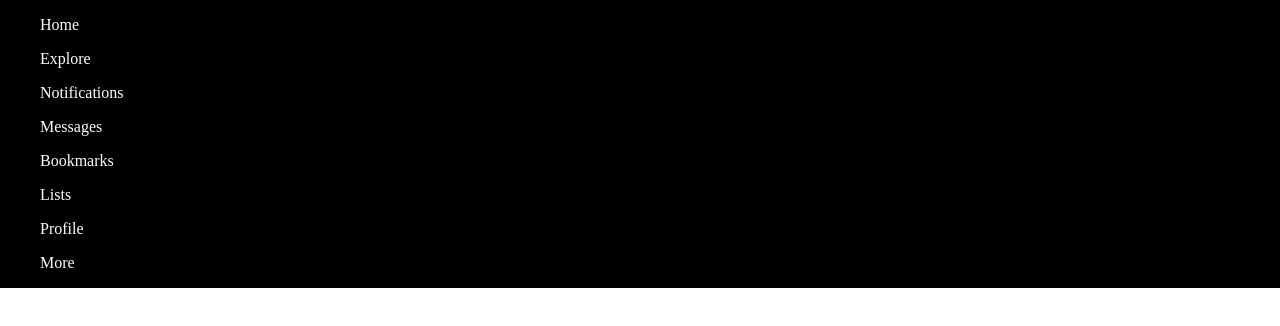
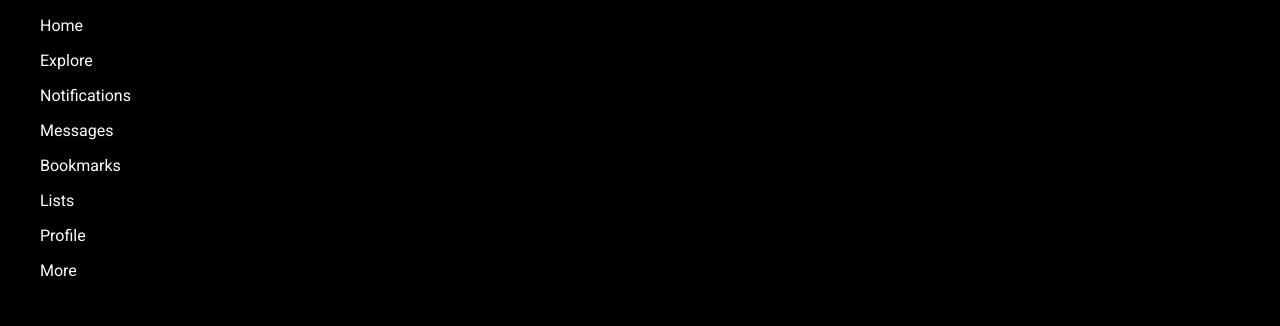
Before and after one commit to yehiagamalx/angtweets, an Angular app: page / in a window 1280 px wide. Shown: the top 326 px of the page. Built offline with nearby package versions, Linux system fonts and the light colour scheme.

Commit message:
install angular matrial

```diff
--- a/angular.json
+++ b/angular.json
@@ -23,6 +23,7 @@
               "src/assets"
             ],
             "styles": [
+              "./node_modules/@angular/material/prebuilt-themes/indigo-pink.css",
               "src/styles.css"
             ],
             "scripts": []
@@ -90,6 +91,7 @@
               "src/assets"
             ],
             "styles": [
+              "./node_modules/@angular/material/prebuilt-themes/indigo-pink.css",
               "src/styles.css"
             ],
             "scripts": []
--- a/package.json
+++ b/package.json
@@ -11,10 +11,12 @@
   "private": true,
   "dependencies": {
     "@angular/animations": "^14.2.0",
+    "@angular/cdk": "^14.2.7",
     "@angular/common": "^14.2.0",
     "@angular/compiler": "^14.2.0",
     "@angular/core": "^14.2.0",
     "@angular/forms": "^14.2.0",
+    "@angular/material": "^14.2.7",
     "@angular/platform-browser": "^14.2.0",
     "@angular/platform-browser-dynamic": "^14.2.0",
     "@angular/router": "^14.2.0",
--- a/src/app/app.module.ts
+++ b/src/app/app.module.ts
@@ -3,6 +3,7 @@
 import { SharedModule } from './modules/shared/shared.module';
 
 import { AppComponent } from './app.component';
+import { BrowserAnimationsModule } from '@angular/platform-browser/animations';
 
 @NgModule({
   declarations: [
@@ -10,7 +11,8 @@
   ],
   imports: [
     BrowserModule,
-    SharedModule
+    SharedModule,
+    BrowserAnimationsModule
   ],
   providers: [],
   bootstrap: [AppComponent]
--- a/src/index.html
+++ b/src/index.html
@@ -6,6 +6,9 @@
   <base href="/">
   <meta name="viewport" content="width=device-width, initial-scale=1">
   <link rel="icon" type="image/x-icon" href="favicon.ico">
+  <link rel="preconnect" href="https://fonts.gstatic.com">
+  <link href="https://fonts.googleapis.com/css2?family=Roboto:wght@300;400;500&display=swap" rel="stylesheet">
+  <link href="https://fonts.googleapis.com/icon?family=Material+Icons" rel="stylesheet">
 </head>
 <body>
   <app-root></app-root>
--- a/src/styles.css
+++ b/src/styles.css
@@ -4,3 +4,6 @@
   margin: 0 auto;
   padding: 0;
 }
+
+html, body { height: 100%; }
+body { margin: 0; font-family: Roboto, "Helvetica Neue", sans-serif; }
```
Also changed, not shown: 1 other file (tests, documents, lock files or other folders).
